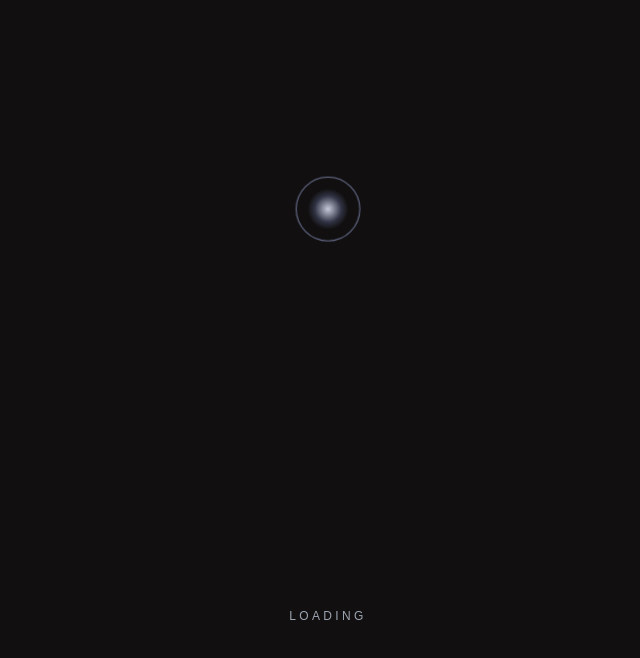
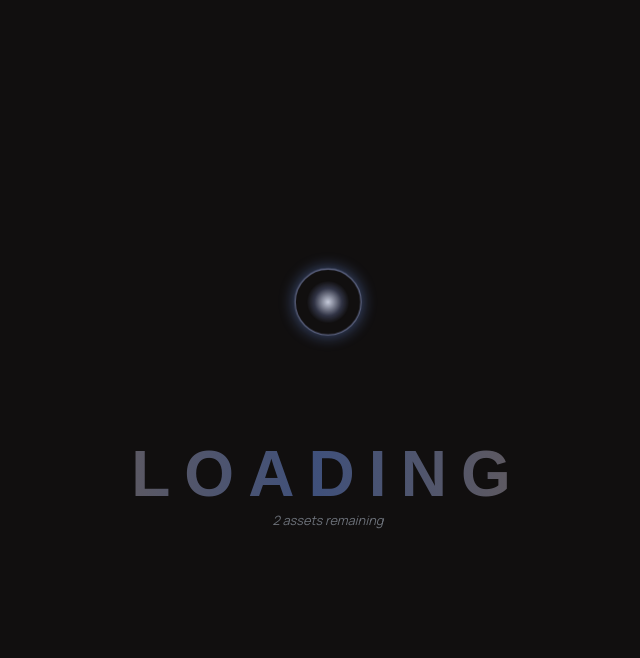
Before and after one commit to Jerem231/Jerem231.github.io, a plain HTML site: page index.html in a window 1280 px wide. Shown: the top 658 px of the page, without its empty margins (312-952 px from the left). Drawn offline with Linux system fonts and the light colour scheme.

Commit message:
update: loading

```diff
--- a/index.html
+++ b/index.html
@@ -199,7 +199,8 @@
     <!-- loader -->
     <div id="site_loader" class="site-loader" aria-hidden="true">
         <div class="loader-orb"></div>
-        <div class="loader-text">Loading</div>
+        <div class="loader-text" id="loader_text">Loading</div>
+        <div class="loader-info" id="loader_info_text">Preparing assets...</div>
     </div>
 
 </body>
@@ -498,20 +499,30 @@
     });
 
     function hide_loader() {
+        document.body.style.overflow = '';
         const loader = document.getElementById('site_loader');
         if (!loader) return;
         loader.classList.add('hide');
+
+        // scroll to the top (in case of reload on thanks.html)
+        document.documentElement.scrollTo({ top: 0, behavior: 'instant' });
+        onScroll();
+
     }
 
     const preload_elements = [...document.querySelectorAll('[data-preload]')];
+    const loading_details_text = document.getElementById('loader_info_text');
 
     if (preload_elements.length === 0) {
         window.addEventListener('load', hide_loader, { once: true });
     } else {
+        document.body.style.overflow = 'hidden';
         let remaining = preload_elements.length;
+        loading_details_text.textContent = `${remaining} assets remaining`;
 
         const done = () => {
             remaining--;
+            loading_details_text.textContent = `${remaining} assets remaining`;
             if (remaining <= 0) hide_loader();
         };
 
@@ -532,7 +543,6 @@
         });
     }
 
-
 </script>
 
 </html>
--- a/style.css
+++ b/style.css
@@ -425,8 +425,10 @@ section {
 .site-loader{
     position: fixed;
     inset: 0;
-    display: grid;
-    place-items: center;
+    display: flex;
+    flex-direction: column;
+    justify-content: center;
+    align-items: center;
     height: 100vh;
     width: 100vw;
     background: var(--bg-color);
@@ -445,11 +447,12 @@ section {
     border-radius: 999px;
     border: 1px solid rgba(180,195,255,.55);
     position: relative;
-    animation: orb-rotate 1.3s ease-in-out infinite;
+    animation: orb-scale 1.8s ease-in-out infinite;
+    margin-bottom: 90px;
 }
 
 .loader-orb::after{
-      content:"";
+    content:"";
     position:absolute;
     inset: 10px;
     border-radius: 999px;
@@ -460,15 +463,50 @@ section {
     opacity:.9;
 }
 
-.loader-text{
+.loader-text {
     margin-top: 14px;
     font-family: 'Monrope', sans-serif;
-    letter-spacing: .28em;
+    letter-spacing: .22em;
     text-transform: uppercase;
-    font-size: 12px;
-    opacity: .7;
+    font-size: 4rem;
+    font-weight: 700;
+
+    background: linear-gradient(90deg,
+        rgba(120,160,255,0.45),
+        rgba(255,200,140,0.45),
+        rgba(120,160,255,0.45));
+    background-size: 200% 100%;
+    background-position: 0% 50%;
+    -webkit-background-clip: text;
+    background-clip: text;
+    color: transparent;
+    animation: text-wave 2.5s linear infinite;
 }
 
-@keyframes orb-rotate{
-    to { transform: scale(1.2); }
+.loader-info {
+    font-family: 'Manrope', sans-serif;
+    font-size: 0.8rem;
+    opacity: 0.45;
+    color: var(--text-color);
+    font-style: italic;
 }
+
+@keyframes text-wave{
+    0%{
+        background-position: 0% 50%;
+    }
+    100%{
+        background-position: 200% 50%;
+    }
+}
+
+@keyframes orb-scale{
+    0%, 100%{
+        transform: scale(1);
+        box-shadow: 0 0 12px rgba(120,160,255,0.55);
+    }
+    50%{
+        transform: scale(1.4);
+        box-shadow: 0 0 26px rgba(120,160,255,0.20);
+    }
+}
```
Lines whose indentation alone changed are shown as unchanged.
